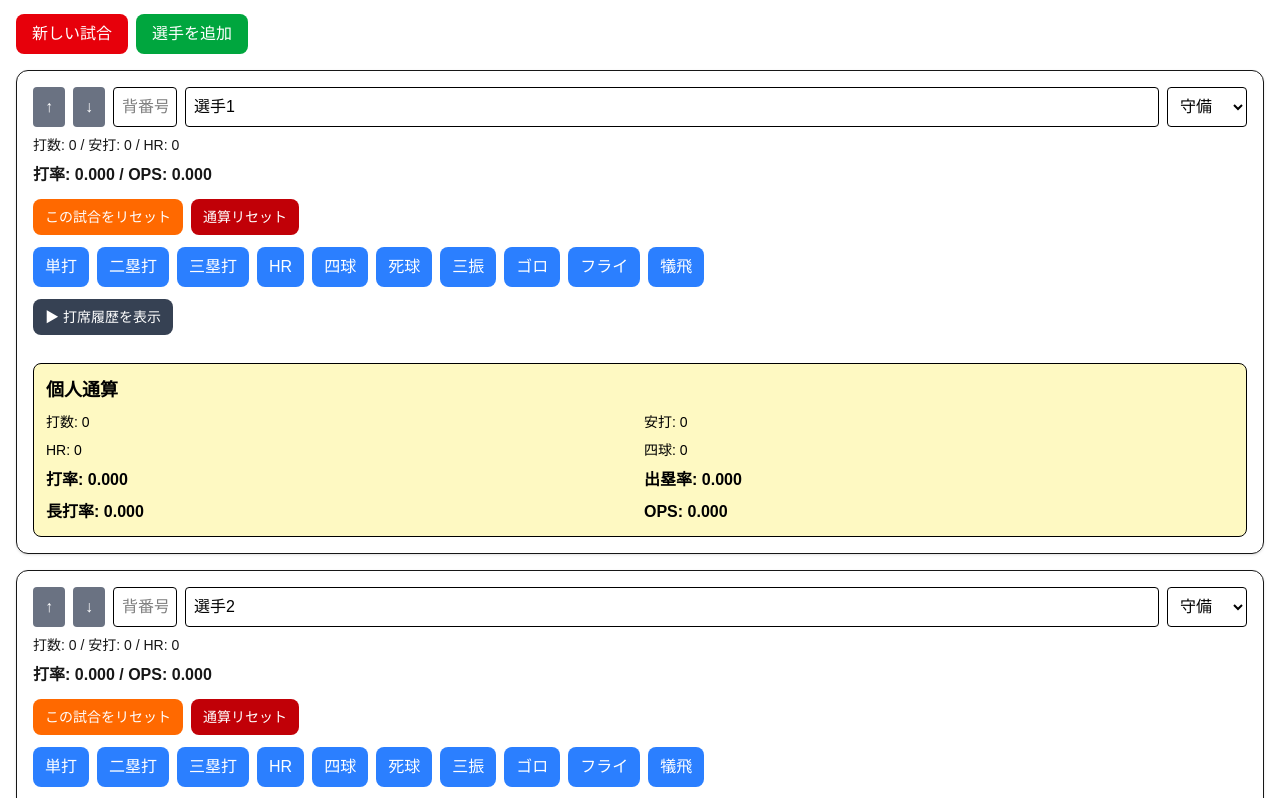
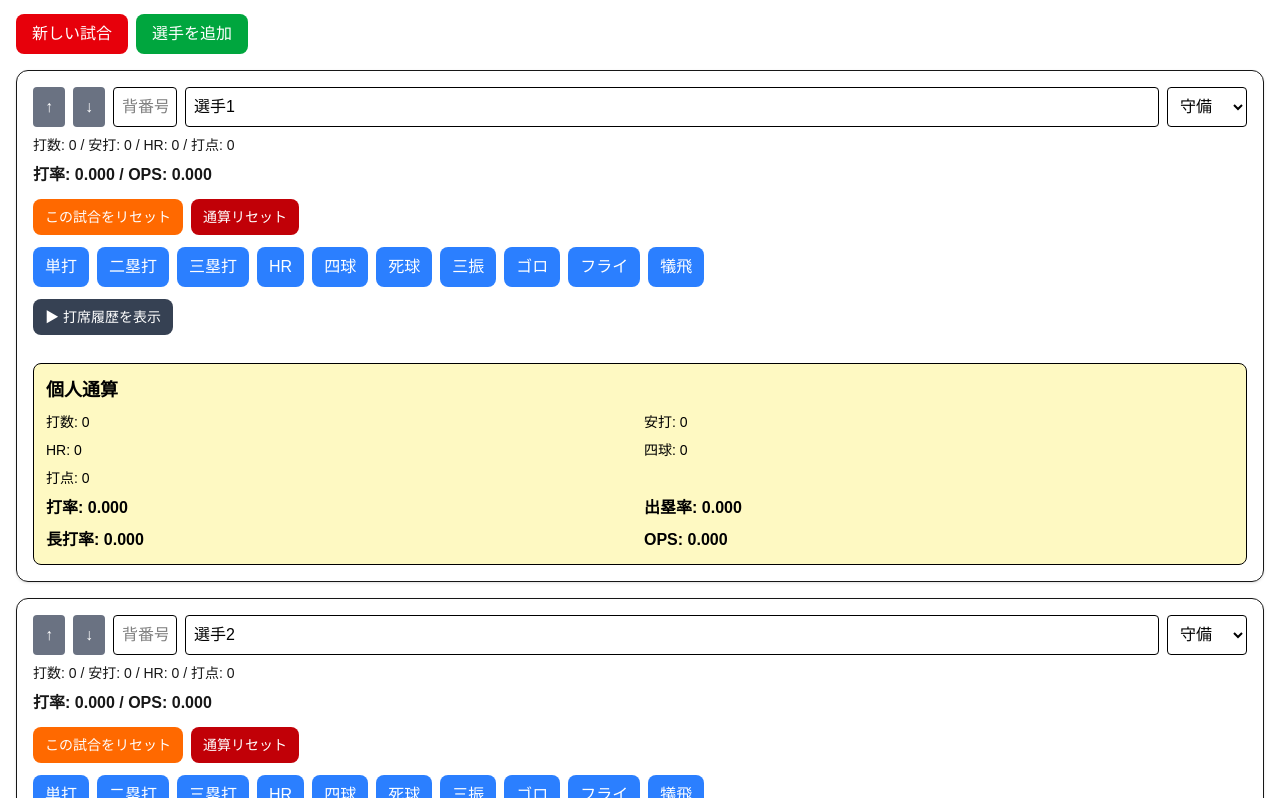
Before and after one commit to forcascreate-eng/baseball-ops-app, a Next.js app: page / in a window 1280 px wide. Shown: the part 982-1780 px from the top of the page. Built offline with nearby package versions, Linux system fonts and the light colour scheme.

Commit message:
add RBI tracking

```diff
--- a/app/page.tsx
+++ b/app/page.tsx
@@ -9,6 +9,7 @@ type Result =
 type PlateAppearance = {
   inning: number;
   result: Result;
+  rbi?: number;
 };
 
 type Player = {
@@ -53,13 +54,13 @@ const normalizePlayers = (data: any[]): Player[] => {
     results: (p.results ?? []).map((r: any) =>
       typeof r === "string"
         ? { inning: 1, result: r }
-        : { inning: r.inning ?? 1, result: r.result }
+        : { inning: r.inning ?? 1, result: r.result, rbi: r.rbi ?? 0 }
     ),
     career: {
       results: (p.career?.results ?? []).map((r: any) =>
         typeof r === "string"
           ? { inning: 1, result: r }
-          : { inning: r.inning ?? 1, result: r.result }
+          : { inning: r.inning ?? 1, result: r.result, rbi: r.rbi ?? 0 }
       ),
     },
   }));
@@ -115,10 +116,12 @@ export default function Home() {
   }, [players, loaded]);
 
   const getStats = (results: PlateAppearance[]) => {
-    let hits = 0, homeRuns = 0, walks = 0, hbp = 0;
+    let hits = 0, homeRuns = 0, walks = 0, hbp = 0, rbis = 0;
     let atBats = 0, sacFlies = 0, totalBases = 0;
 
-    results.forEach(({ result }) => {
+    results.forEach((pa) => {
+      const result = pa.result;
+      rbis += pa.rbi ?? 0;
       if (result === "単打") { hits++; atBats++; totalBases += 1; }
       if (result === "二塁打") { hits++; atBats++; totalBases += 2; }
       if (result === "三塁打") { hits++; atBats++; totalBases += 3; }
@@ -135,6 +138,7 @@ export default function Home() {
     const ops = obp + slg;
 
     return {
+      rbis,
       atBats,
       hits,
       homeRuns,
@@ -151,6 +155,7 @@ export default function Home() {
     updated[playerIndex].results.push({
       inning: currentInning,
       result,
+      rbi: 0,
     });
     setPlayers(updated);
   };
@@ -528,7 +533,7 @@ const restoreGameHistory = (index: number) => {
         </div>
 
         <div className="text-sm mb-2">
-          打数: {stats.atBats} / 安打: {stats.hits} / HR: {stats.homeRuns}
+          打数: {stats.atBats} / 安打: {stats.hits} / HR: {stats.homeRuns} / 打点: {stats.rbis}
         </div>
 
         <div className="font-bold mb-3">
@@ -616,6 +621,19 @@ const restoreGameHistory = (index: number) => {
                   ))}
                 </select>
 
+                <input
+                  type="number"
+                  min="0"
+                  value={pa.rbi ?? 0}
+                  onChange={(e) => {
+                    const updated = [...players];
+                    updated[playerIndex].results[resultIndex].rbi = Number(e.target.value);
+                    setPlayers(updated);
+                  }}
+                  className="border rounded px-2 py-1 w-16 bg-white text-black"
+                />
+                <span>打点</span>
+
                 <button
                   onClick={() =>
                     deleteResult(playerIndex, resultIndex)
@@ -639,6 +657,7 @@ const restoreGameHistory = (index: number) => {
             <div>安打: {careerStats.hits}</div>
             <div>HR: {careerStats.homeRuns}</div>
             <div>四球: {careerStats.walks}</div>
+            <div>打点: {careerStats.rbis}</div>
           </div>
 
           <div className="grid grid-cols-2 gap-2 font-bold">
```
